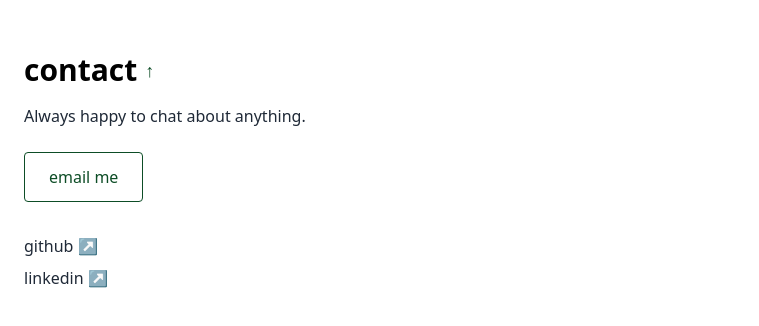
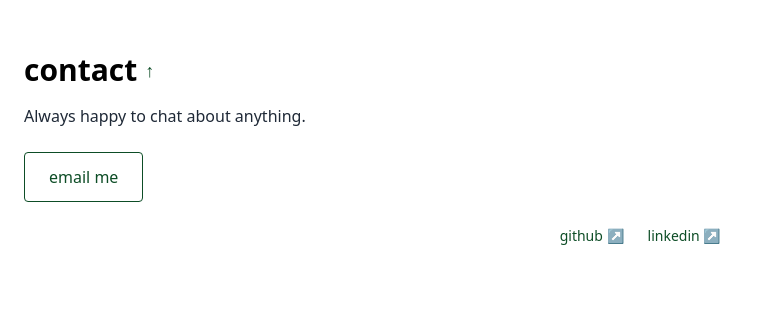
Before and after one commit to eyt44/emily-portfolio, a React (Vite) app: page / in a window 1280 px wide. Shown: the part 2444-2770 px from the top of the page, without its empty margins (0-759 px from the left). Built offline with nearby package versions, Linux system fonts and the light colour scheme.

Commit message:
Style update: animated underline + angled arrows for all links

```diff
--- a/src/components/Contact.jsx
+++ b/src/components/Contact.jsx
@@ -37,25 +37,27 @@ export default function Contact() {
         email me
       </a>
 
-      <div className="flex flex-col gap-2 mt-8 text-base">
+      {/* Social Links */}
+      <div className="flex gap-6 text-sm justify-center mt-6 text-forest">
+
         <a
           href="https://github.com/eyt44"
           target="_blank"
-          className="relative text-gray-800 lowercase group w-fit"
+          className="link-underline hover:opacity-70"
         >
           github ↗
-          <span className="absolute left-0 -bottom-0.5 h-[1px] w-0 bg-forest transition-all group-hover:w-full"></span>
         </a>
 
         <a
           href="https://www.linkedin.com/in/emily-t-338503318/"
           target="_blank"
-          className="relative text-gray-800 lowercase group w-fit"
+          className="link-underline hover:opacity-70"
         >
           linkedin ↗
-          <span className="absolute left-0 -bottom-0.5 h-[1px] w-0 bg-forest transition-all group-hover:w-full"></span>
         </a>
+
       </div>
+
     </section>
   );
 }
```
